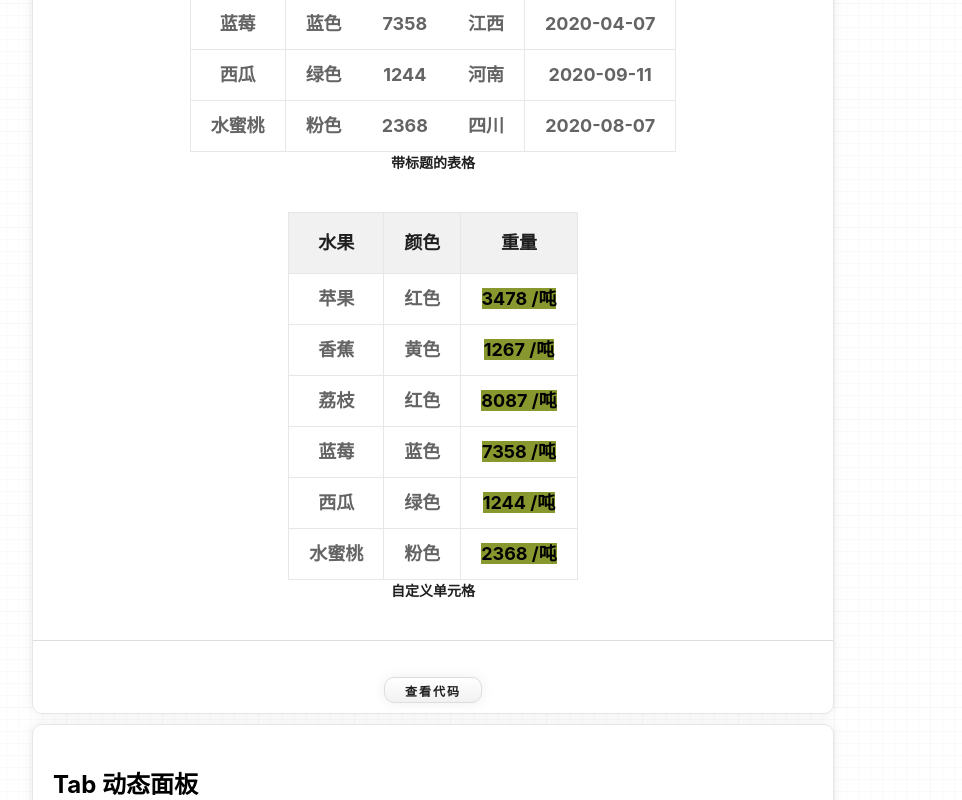
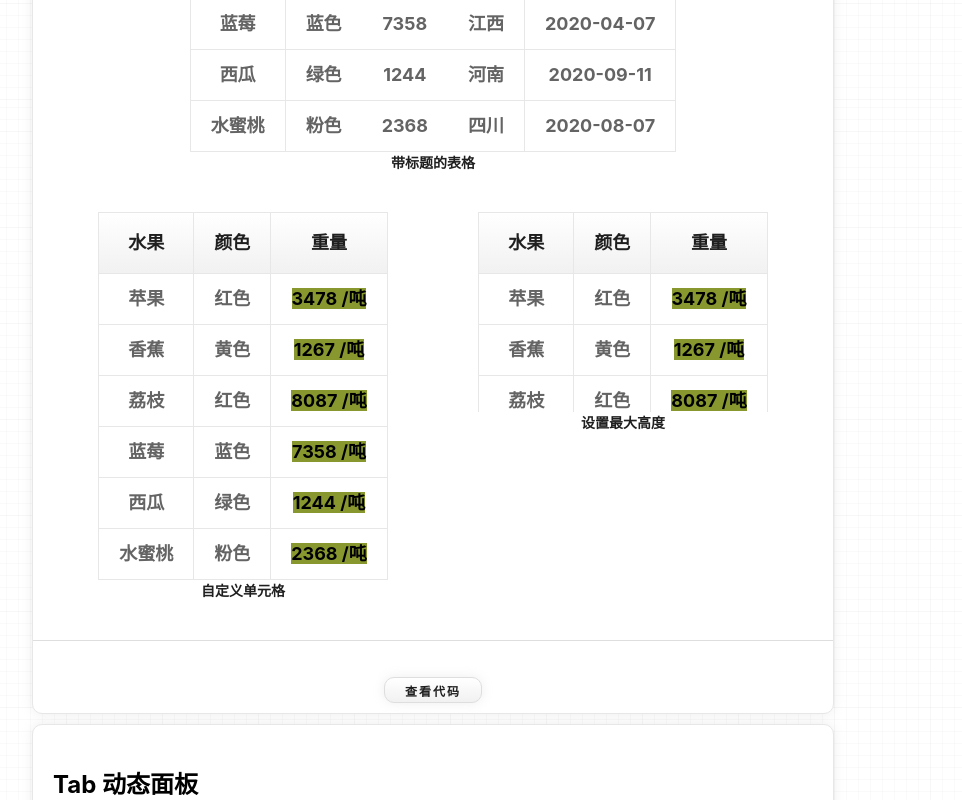
Before and after one commit to undefine4080/Wood-UI-React, a React (Vite) app: page / in a window 1280 px wide. Shown: the part 7900-8700 px from the top of the page, without its empty margins (318-1280 px from the left). Built offline with nearby package versions, Linux system fonts and the light colour scheme; a small style sheet from the web is missing.

Commit message:
feat: Table 支持设置最大高度

```diff
--- a/src/components/Table/Table.tsx
+++ b/src/components/Table/Table.tsx
@@ -5,7 +5,7 @@ import TableColumn from './TableColumn';
 import './table.less';
 
 function Table ( props: propsTable ) {
-    const { data, children, title } = props;
+    const { data, children, title, maxHeight } = props;
 
     // the children which are tableColumn
     const Children = React.Children.toArray( children );
@@ -19,7 +19,12 @@ function Table ( props: propsTable ) {
         tableIndex.push( index );
     } );
 
+    const tableMaxHeight = {
+        maxHeight: typeof maxHeight === 'number' ? `${ maxHeight }px` : maxHeight
+    };
+
     return (
+        <div className='wdu-table__container' style={ tableMaxHeight }>
             <table className="wdu-table">
                 { title && <caption className='wdu-table__title'>{ title }</caption> }
                 <thead>
@@ -30,7 +35,7 @@ function Table ( props: propsTable ) {
                     </tr>
                 </thead>
 
-            <tbody>
+                <tbody className='wdu-table__body'>
                     {
                         data.map( ( item, index ) => {
                             return (
@@ -46,6 +51,7 @@ function Table ( props: propsTable ) {
                     }
                 </tbody>
             </table>
+        </div>
     );
 }
 
--- a/src/components/Table/table.less
+++ b/src/components/Table/table.less
@@ -12,10 +12,15 @@
     }
 }
 
+.wdu-table__container {
+    overflow: auto;
+}
+
 .wdu-table {
+    position: relative;
+    border-collapse: collapse;
+    border: @borderStyle;
     .wdu-text-large();
-    border: @borderStyle;
-    border-collapse: collapse;
 
     &__title {
         .wdu-text-title();
@@ -23,14 +28,15 @@
     }
 
     &__header {
-        background-color: #f0f1f0;
         height: 40px;
         text-align: center;
         line-height: 40px;
+        .wdu-bg-plain();
 
         th {
             padding: 10px 20px;
             border-bottom: @borderStyle;
+            border-top: @borderStyle;
 
             .wdu-table__gridLine();
         }
@@ -45,6 +51,10 @@
         }
     }
 
+    &__body {
+        background-color: white;
+    }
+
     &__cell {
         padding: 10px 20px;
         height: 30px;
@@ -55,4 +65,9 @@
 
         .wdu-table__gridLine();
     }
+
+    thead {
+        position: sticky;
+        top: 0px;
+    }
 }
--- a/src/introFragments/IntroTable.tsx
+++ b/src/introFragments/IntroTable.tsx
@@ -75,6 +75,17 @@ export default function () {
                 ),
                 info: '自定义单元格'
             },
+            {
+                component: (
+                    <Table data={ testData } maxHeight={ 200 }>
+                        <TableColumn key={ 1 } index="fruit" label="水果" />
+                        <TableColumn key={ 2 } index="color" label="颜色"
+                        />
+                        <TableColumn key={ 3 } index="weight" label="重量" template={ <MyCell /> } />
+                    </Table>
+                ),
+                info: '设置最大高度'
+            },
         ],
         code: `
 
```
Lines whose indentation alone changed are shown as unchanged.
